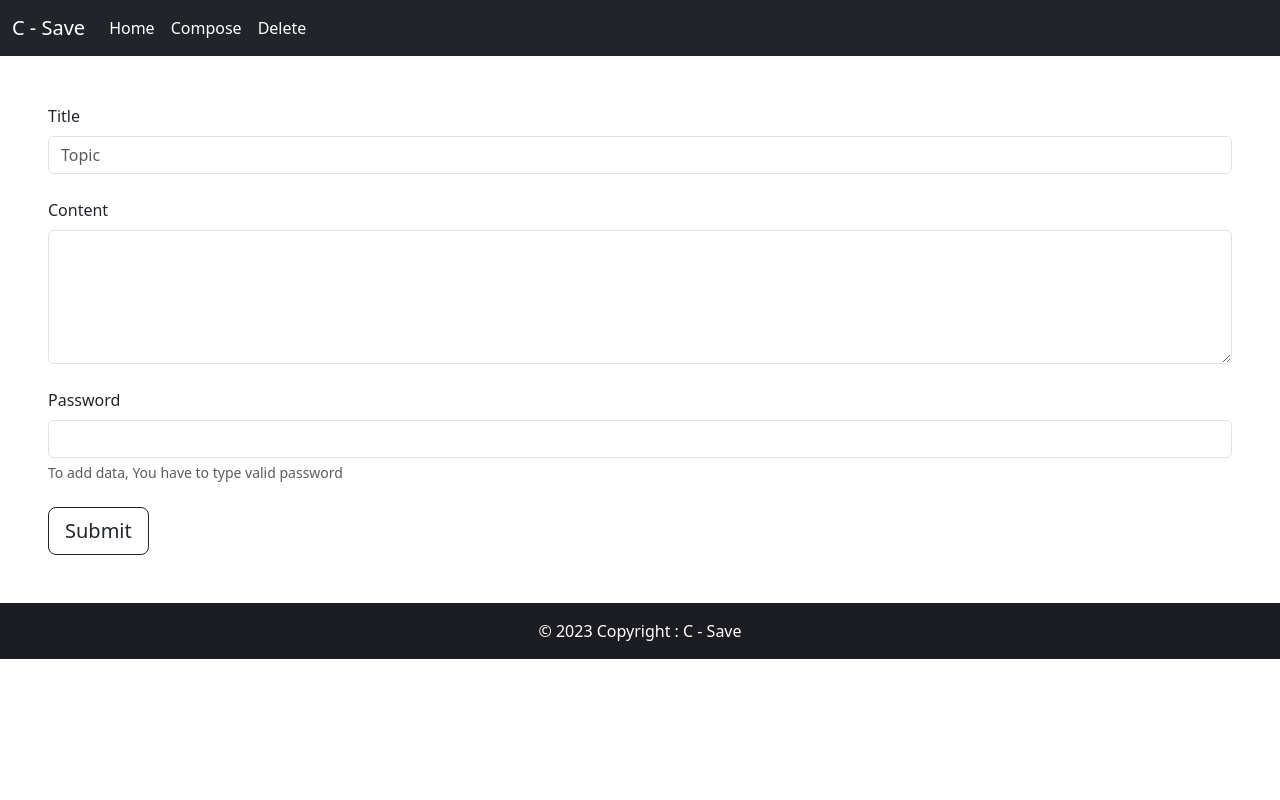
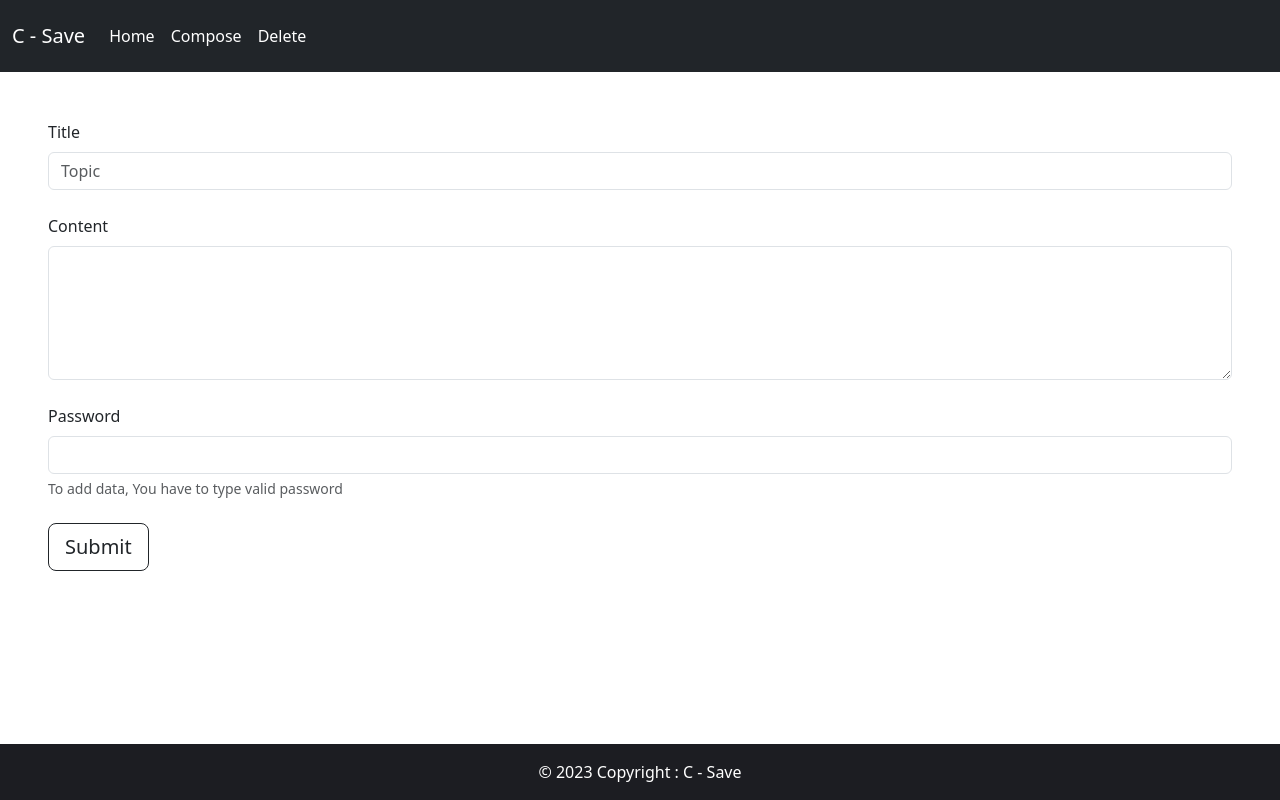
Before and after one commit to staysmart2018/c-save, a React (Vite) app: page /compose in a window 1280 px wide. Built offline with nearby package versions, Linux system fonts and the light colour scheme.

Commit message:
Add files via upload

```diff
--- a/src/components/Form.jsx
+++ b/src/components/Form.jsx
@@ -12,7 +12,7 @@ export default function Form() {
     const handleSubmit = async (e) => {
         e.preventDefault();
         try {
-            const res = await fetch('https://csaveserv.onrender.com/compose', {
+            const res = await fetch('http://localhost:3000/compose', {
                 method: 'POST',
                 headers: {
                     'Content-Type': 'application/json',
@@ -39,7 +39,7 @@ export default function Form() {
     };
 
     return (
-        <>
+        <div style={{ flex: '1 1 auto' }}>
             <form onSubmit={handleSubmit}>
                 <div className='m-5'>
                     <div className="mb-4">
@@ -62,6 +62,6 @@ export default function Form() {
                     </div>
                 </div>
             </form>
-        </>
+        </div>
     )
 }
--- a/src/components/Navbar.jsx
+++ b/src/components/Navbar.jsx
@@ -12,13 +12,13 @@ export default function Navbar() {
                     </button>
                     <div className="collapse navbar-collapse" id="navbarNav">
                         <ul className="navbar-nav">
-                            <li className="nav-item">
+                            <li className="nav-item my-3">
                                 <Link className="nav-Link active mx-2" style={{"textDecoration":"none", "color":"white"}} aria-current="page" to="/">Home</Link>
                             </li>
-                            <li className="nav-item">
+                            <li className="nav-item my-3">
                                 <Link className="nav-Link mx-2" style={{"textDecoration":"none", "color":"white"}} to="/compose">Compose</Link>
                             </li>
-                            <li className="nav-item">
+                            <li className="nav-item my-3">
                                 <Link className="nav-Link mx-2" style={{"textDecoration":"none", "color":"white"}} to="/delete">Delete</Link>
                             </li>
                         </ul>
```
